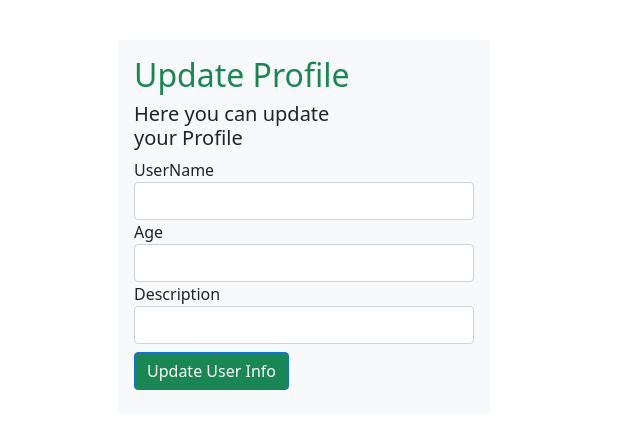
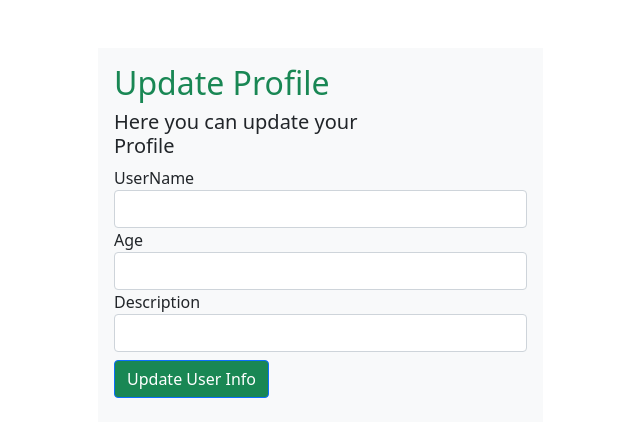
Before and after one commit to HenryAlonso/GameHub-V2, a Flask app: template flask_app/templates/account.html in a window 1280 px wide. Shown: the part 526-948 px from the top of the page, without its empty margins (12-652 px from the left). Before the commit the page ends 916 px from the top, so only its background shows below. Run offline with Flask 3, Linux system fonts and the light colour scheme; the template is opened without the code that fills it, so the values that code supplies are empty.

Commit message:
Cleaning up some code in templates

```diff
--- a/flask_app/templates/account.html
+++ b/flask_app/templates/account.html
@@ -10,36 +10,8 @@
     <title>{{ user.first_name }}'s Account</title>
 </head>
 <body>
-    <!-- <div class="container">
-        <div class="row d-flex justify-content-between">
-            <div class="col">
-                <h1 class="welcome mt-5">{{ user.username }}'s Profile</h1>
-            </div>
-            <div class="col-3">
-                <img class="game-logo mx-auto d-block" src="{{url_for('static', filename='/imgs/GAMECODE-AI-CS6.png')}}">
-            </div>
-            <div class="col-5 mt-5 d-flex">
-                <ul class="nav d-flex justify-content-end">
-                    {% if user.id != session.user_id %}
-                    <li class="nav-item">
-                        <a class="nav-link active" href="/user/account/{{ session.user_id }}" role="button">My Profile</a>
-                    </li>
-                    {% endif %}
-                    <li class="nav-item">
-                        <a class="nav-link" href="/new/game" role="button">+ Add a Game</a>
-                    </li>
-                    <li class="nav-item">
-                        <a class="nav-link" href="/dashboard" role="button">Dashboard</a>
-                    </li>
-                    <li class="nav-item">
-                        <a class="nav-link" href="/logout" role="button">Logout</a>
-                    </li>
-                </ul>
-            </div>
-        </div>
-    </div> -->
         <!-- HEADER START -->
-        <div class="container">
+        <div class="container row justify-content-center mx-auto mt-2">
             <div class="row">
                 <div class="col-1">
                     <button class="btn" data-bs-toggle="offcanvas" data-bs-target="#offcanvasExample">
@@ -71,7 +43,7 @@
                     </div>
                 </div>
             </div>
-        </div>
+
         <!-- HEADER END -->
 
     <div class="mb-5 p-5 container">
@@ -115,7 +87,7 @@
         </table>
 
         {% if user.id == session.user_id %}
-        <div class="col bg-light col-4 mt-5 p-3 ms-5 mx-auto">
+        <div class="col bg-light col-5 mt-5 p-3 ms-1 mx-auto">
         <h2 class="text-success">Update Profile</h2>
         <h5 class="col-8">Here you can update your Profile</h5>
         <form action="/user/update/process/{{ user.id }}" method="POST" class="text-dark">
@@ -137,5 +109,6 @@
     </div>
     {% endif %}
     </div>
+    </div>
 </body>
 </html>
--- a/flask_app/templates/dashboard.html
+++ b/flask_app/templates/dashboard.html
@@ -12,7 +12,6 @@
 
 <body>
     <!-- HEADER START -->
-    <!-- <div class="container"> -->
     <div class="container row justify-content-center mx-auto mt-2">
         <div class="row">
             <div class="col-1">
```
Also changed, not shown: flask_app/templates/games_info.html (+0 -23 lines), flask_app/templates/games_new.html (+0 -27 lines).
